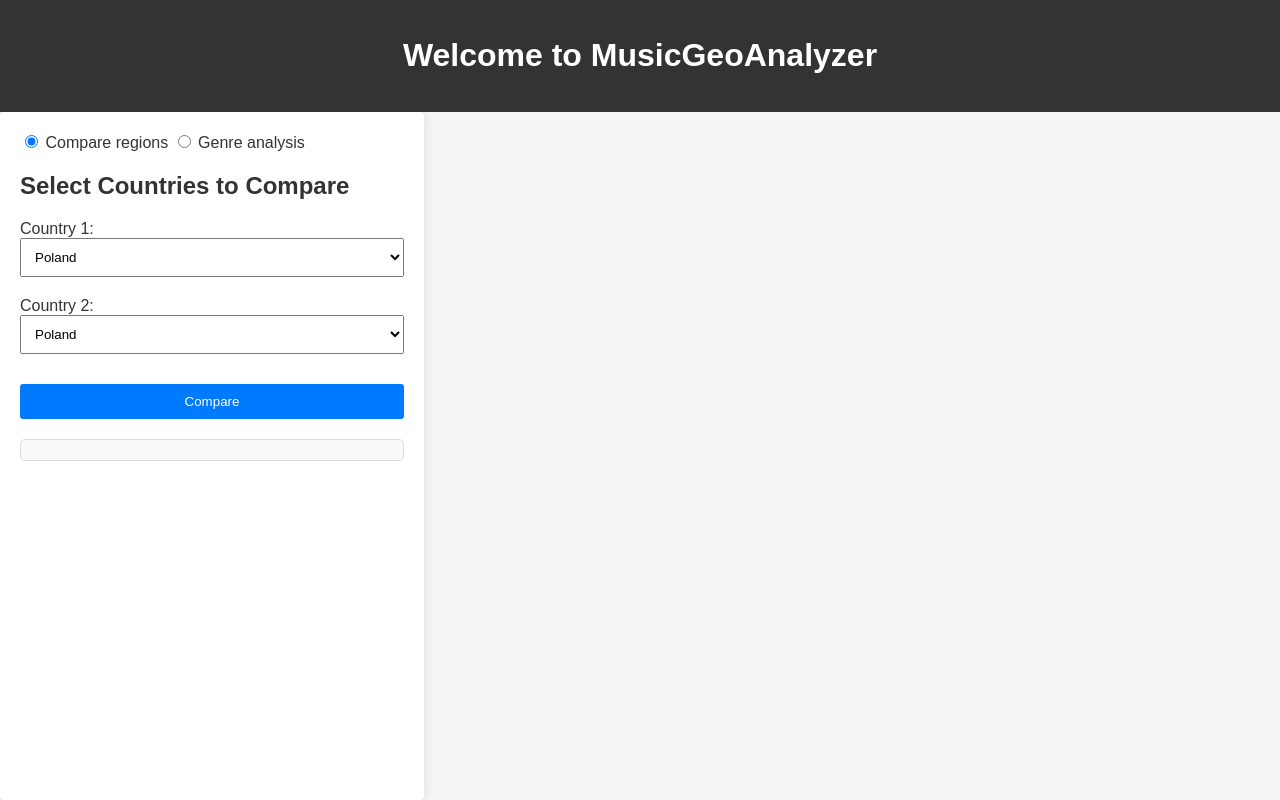
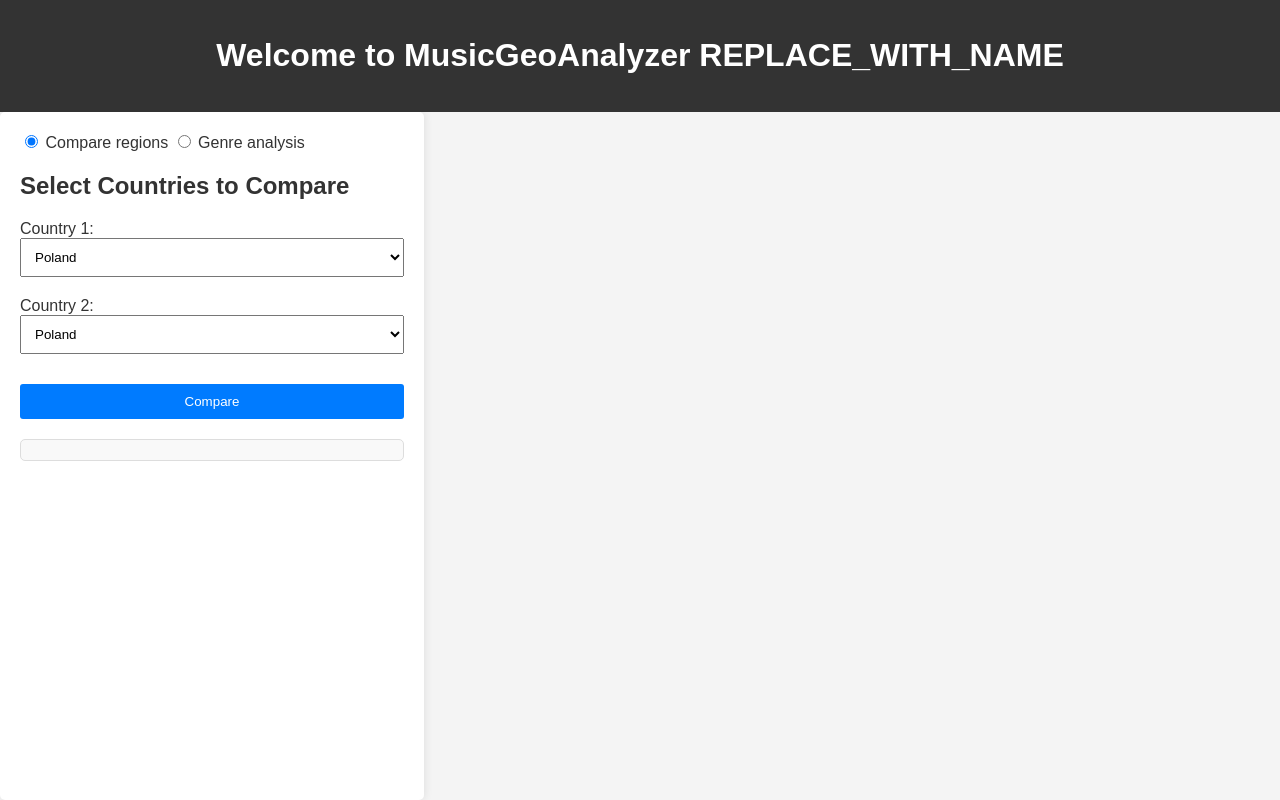
Before and after one commit to maciejgrosz/AWS-MusicGeoAnalytics, a website: page index.html in a window 1280 px wide. Drawn offline with nearby package versions, Linux system fonts and the light colour scheme.

```diff
--- a/index.html
+++ b/index.html
@@ -126,7 +126,7 @@
 </head>
 <body>
     <header>
-        <h1>Welcome to MusicGeoAnalyzer</h1>
+        <h1>Welcome to MusicGeoAnalyzer REPLACE_WITH_NAME</h1>
     </header>
     <main>
         <div id="countryPanel">
```
Also changed, not shown: index.js (line endings or trailing spaces).
